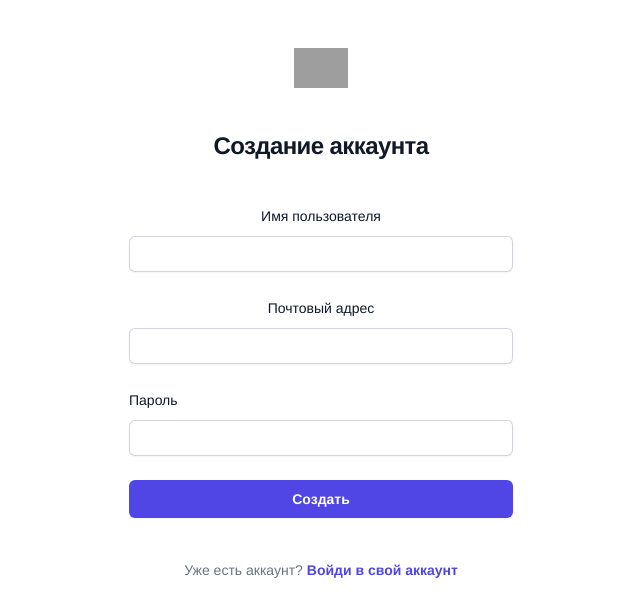
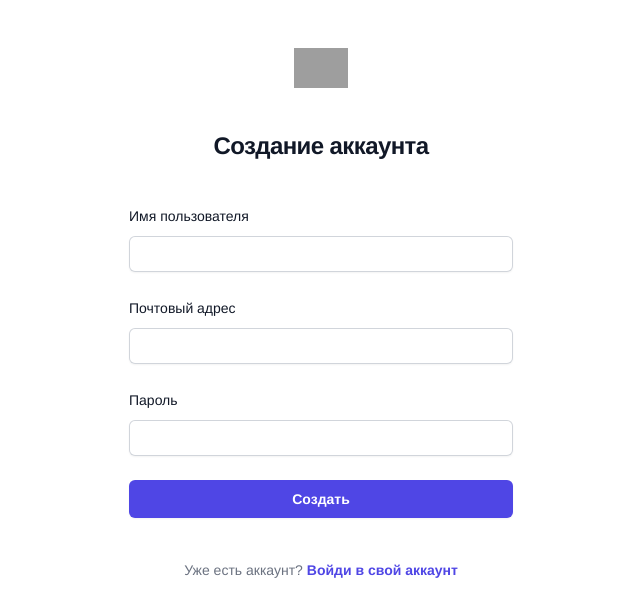
Before and after one commit to 666Cerber666/flower, a Vue app in the folder client/: page /register in a window 1280 px wide. Shown: the top 616 px of the page, without its empty margins (319-959 px from the left). Built offline with nearby package versions, Linux system fonts and the light colour scheme; grey boxes are pictures that could not be loaded.

Commit message:
update styles in pages: login and register

```diff
--- a/client/src/pages/Login.vue
+++ b/client/src/pages/Login.vue
@@ -8,10 +8,12 @@
     <div class="mt-10 sm:mx-auto sm:w-full sm:max-w-sm">
       <form class="space-y-6" @submit.prevent="loginUser">
         <div>
-          <label for="username" class="block text-sm font-medium leading-6 text-gray-900">Имя пользователя</label>
-          <div class="mt-2">
-            <input v-model="username" id="username" name="username" type="text" required="" class="block w-full rounded-md border-0 py-1.5 text-gray-900 shadow-sm ring-1 ring-inset ring-gray-300 placeholder:text-gray-400 focus:ring-2 focus:ring-inset focus:ring-indigo-600 sm:text-sm sm:leading-6" />
+          <div class="flex items-center justify-between">
+            <label for="username" class="block text-sm font-medium leading-6 text-gray-900">Имя пользователя</label>
           </div>
+            <div class="mt-2">
+              <input v-model="username" id="username" name="username" type="text" required="" class="block w-full rounded-md border-0 py-1.5 text-gray-900 shadow-sm ring-1 ring-inset ring-gray-300 placeholder:text-gray-400 focus:ring-2 focus:ring-inset focus:ring-indigo-600 sm:text-sm sm:leading-6" />
+            </div>
         </div>
 
         <div>
--- a/client/src/pages/Register.vue
+++ b/client/src/pages/Register.vue
@@ -8,14 +8,18 @@
       <div class="mt-10 sm:mx-auto sm:w-full sm:max-w-sm">
         <form class="space-y-6" @submit.prevent="registerUser">
             <div>
-            <label for="username" class="block text-sm font-medium leading-6 text-gray-900">Имя пользователя</label>
+              <div class="flex items-center justify-between">
+                <label for="username" class="block text-sm font-medium leading-6 text-gray-900">Имя пользователя</label>
+              </div>
             <div class="mt-2">
               <input v-model="formData.username" id="username" name="username" type="text" autocomplete="username" required="" class="block w-full rounded-md border-0 py-1.5 text-gray-900 shadow-sm ring-1 ring-inset ring-gray-300 placeholder:text-gray-400 focus:ring-2 focus:ring-inset focus:ring-indigo-600 sm:text-sm sm:leading-6" />
             </div>
           </div>
 
           <div>
-            <label for="email" class="block text-sm font-medium leading-6 text-gray-900">Почтовый адрес</label>
+            <div class="flex items-center justify-between">
+              <label for="email" class="block text-sm font-medium leading-6 text-gray-900">Почтовый адрес</label>
+            </div>
             <div class="mt-2">
               <input v-model="formData.email" id="email" name="email" type="email" autocomplete="email" required="" class="block w-full rounded-md border-0 py-1.5 text-gray-900 shadow-sm ring-1 ring-inset ring-gray-300 placeholder:text-gray-400 focus:ring-2 focus:ring-inset focus:ring-indigo-600 sm:text-sm sm:leading-6" />
             </div>
```
